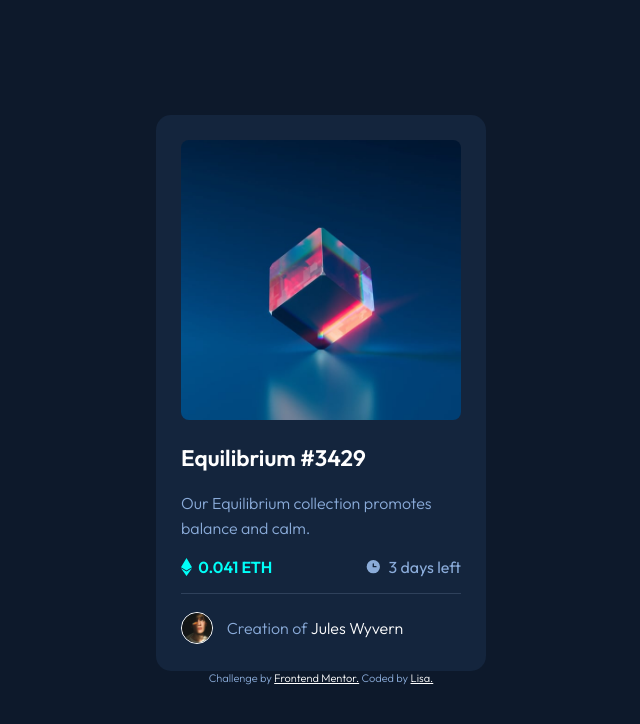
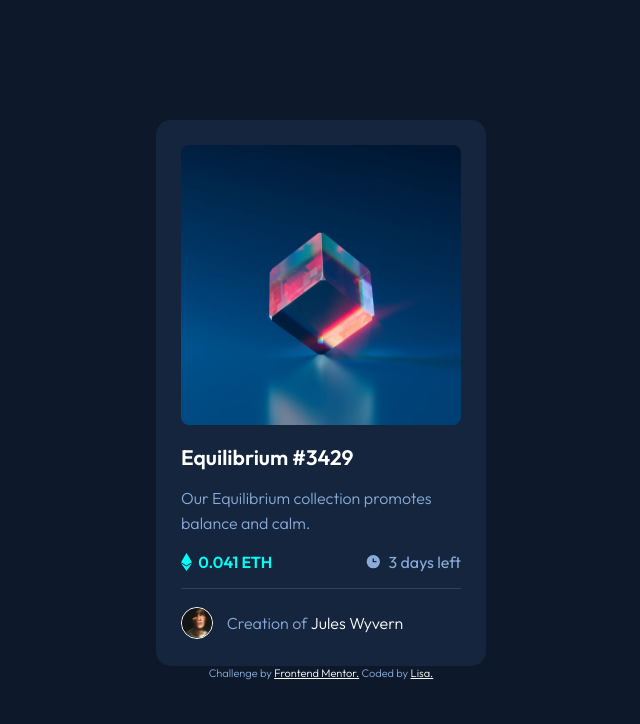
Before and after one commit to CrypticMango/nft-preview-card1, a plain HTML site: page index.html in a window 1280 px wide. Shown: the whole page, without its empty margins (319-959 px from the left). Drawn offline with Linux system fonts and the light colour scheme.

Commit message:
changed the h2 to an h1

```diff
--- a/index.html
+++ b/index.html
@@ -67,7 +67,7 @@
         </svg>
 
         <div class="nft-name-number">
-          <h2>Equilibrium #3429</h2>
+          <h1>Equilibrium #3429</h1>
         </div>
 
         <div class="nft-description">
--- a/styles.css
+++ b/styles.css
@@ -29,7 +29,11 @@ a {
 	color: white;
 }
 
-h2:hover {
+h1 {
+	font-size: 21px;
+}
+
+h1:hover {
 	color: #00fff8;
 }
 
```
